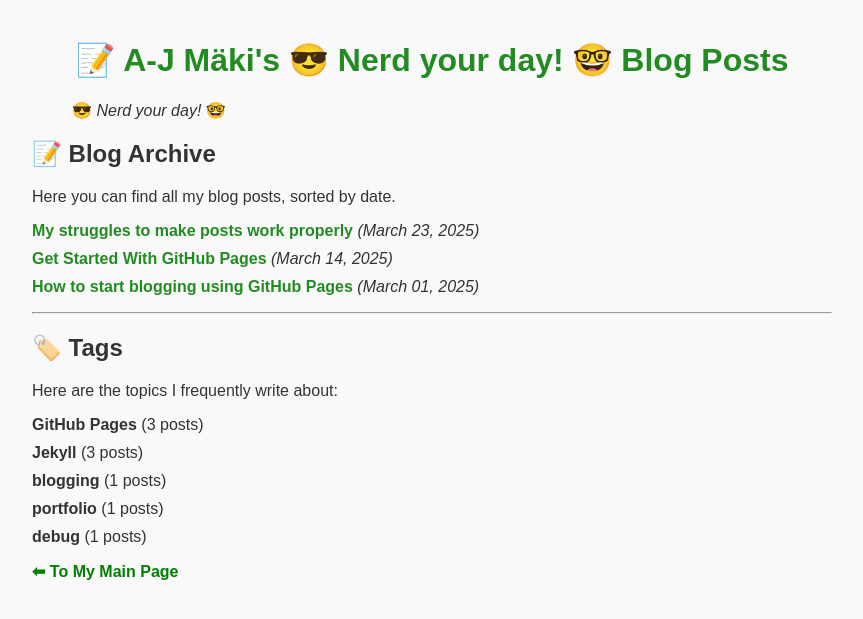
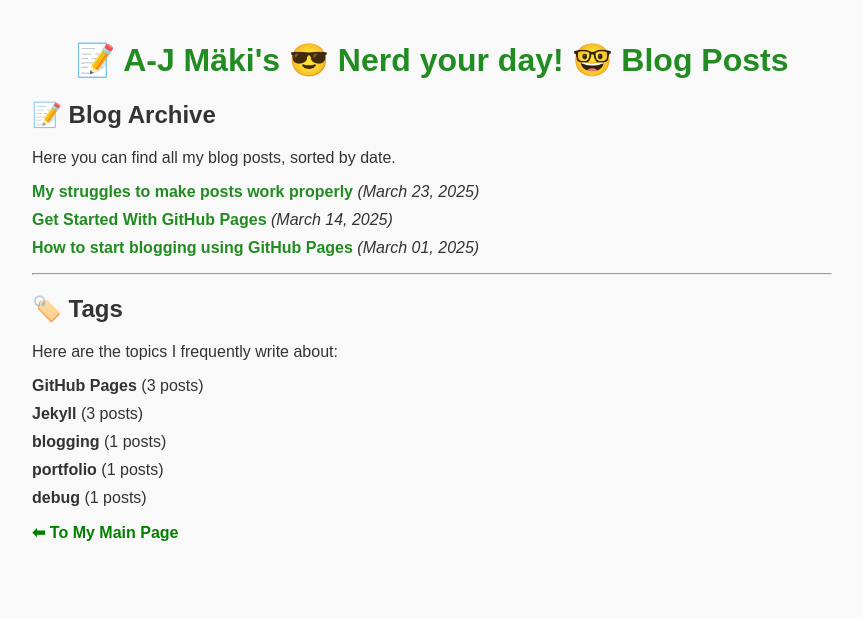
Before and after one commit to AnaHill/AnaHill.github.io, a Jekyll site: the page built from blog.md, in a window 1280 px wide. Shown: the top 619 px of the page, without its empty margins (208-1071 px from the left). Built offline with Jekyll 4.4.1, drawn with Linux system fonts in a browser that asks for light colours.

Commit message:
remove extra nerd your day

```diff
--- a/blog.md
+++ b/blog.md
@@ -3,8 +3,6 @@
 title: "📝 A-J Mäki's 😎 Nerd your day! 🤓 Blog Posts"
 permalink: /blog/
 ---
-
-> 😎 _Nerd your day!_ 🤓
 
 ## 📝 Blog Archive
 Here you can find all my blog posts, sorted by date.
```
